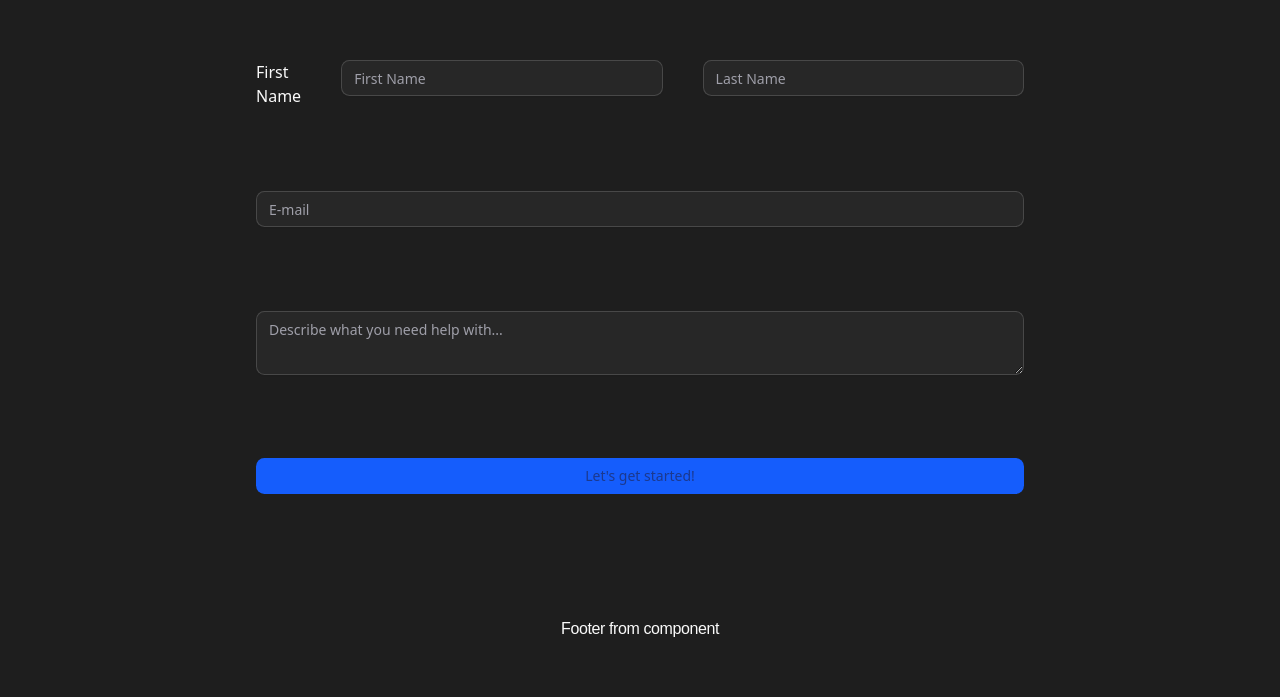
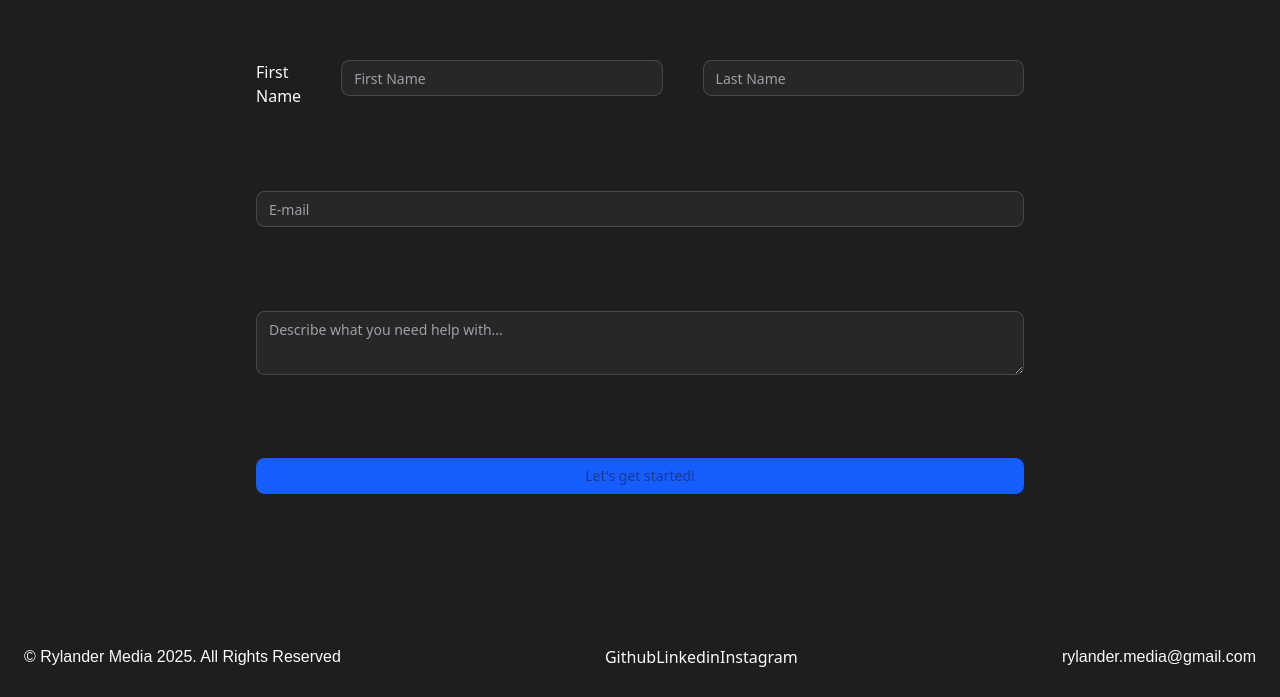
Before and after one commit to joerylander/portfolio, a Next.js app in the folder client/: page / in a window 1280 px wide. Shown: the part 5247-5944 px from the top of the page. Before the commit the page ends 5888 px from the top, so only its background shows below. Built offline with nearby package versions, Linux system fonts and the light colour scheme; a web font is replaced by a local one.

Commit message:
feat: update Footer component layout and content; enhance structure and add contact information

```diff
--- a/client/src/components/layout/footer.tsx
+++ b/client/src/components/layout/footer.tsx
@@ -2,8 +2,23 @@ import { azaret_mono } from '@/lib/fonts';
 
 export default function Footer() {
   return (
-    <footer className="mx-6 flex items-center justify-center">
-      <h3 className={azaret_mono.className}>Footer from component</h3>
+    <footer className="mx-6 flex min-h-20 items-center justify-between">
+      <p className={`${azaret_mono.className} capitalize`}>
+        &#169; rylander media 2025. all rights reserved
+      </p>
+
+      <div className="flex">
+        <div className="">Github</div>
+        <div className="">Linkedin</div>
+        <div className="">Instagram</div>
+      </div>
+
+      <a
+        href="mailto:rylander.media@gmail.com"
+        className={`${azaret_mono.className}`}
+      >
+        rylander.media@gmail.com
+      </a>
     </footer>
   );
 }
```
